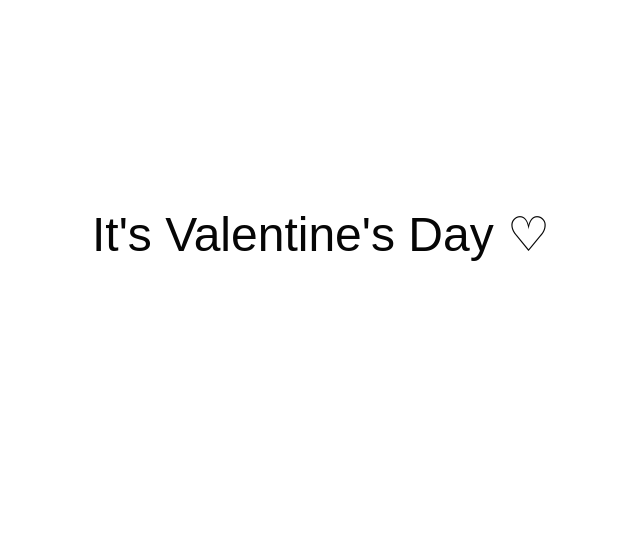
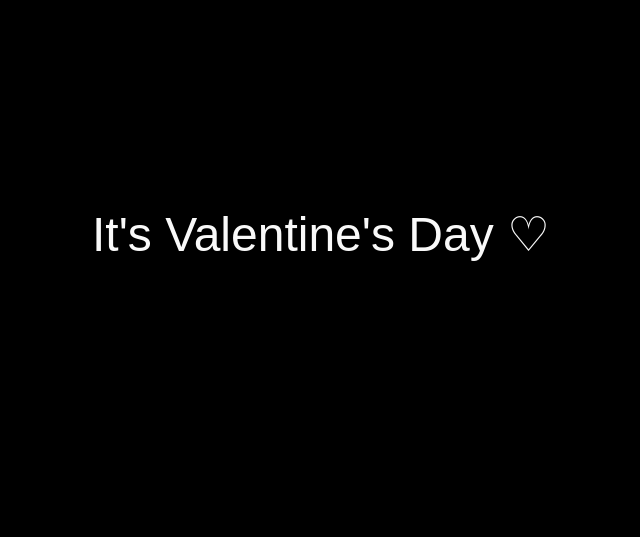
Before and after one commit to AyushmaanSinha/Valentines, a website: page index.html in a window 1280 px wide. Shown: the part 2-539 px from the top of the page, without its empty margins (319-959 px from the left). Drawn offline with nearby package versions, Linux system fonts and the light colour scheme.

Commit message:
Update style.css

```diff
--- a/style/style.css
+++ b/style/style.css
@@ -5,8 +5,8 @@ html {
 body {
   margin: 0;
   font-family: "Work Sans", sans-serif;
-  background-color: "black";
-  font-color: "white";
+  background-color: black;
+  color: white;
 }
 
 .container {
```
